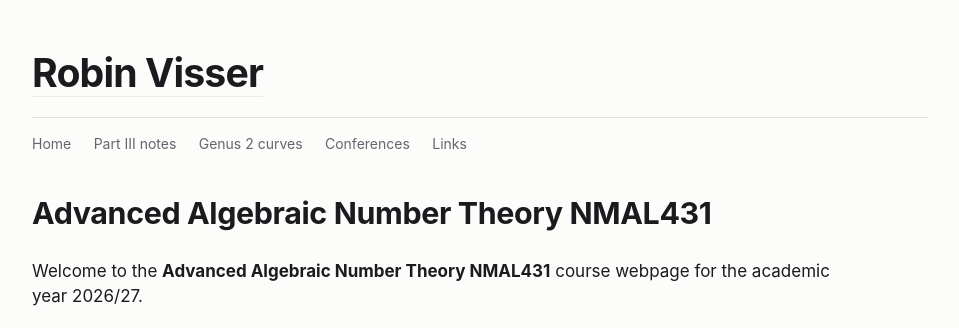
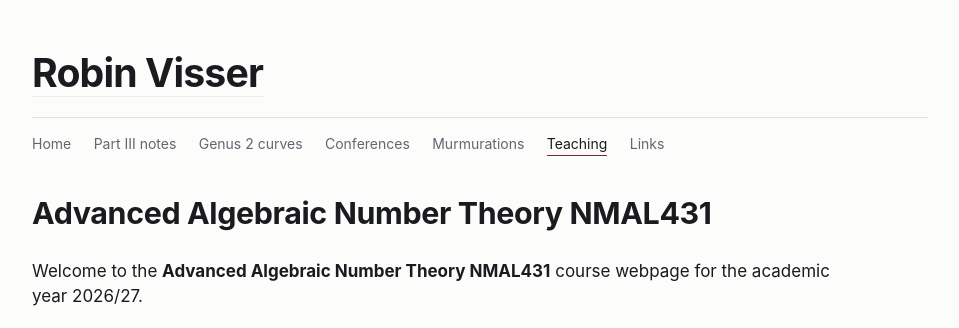
Before and after one commit to rvisser7/rvisser7.github.io, a Jekyll site: the page built from nmal431/index.md, in a window 1280 px wide. Shown: the top 328 px of the page, without its empty margins (160-1119 px from the left). Built offline with Jekyll 4.4.1, drawn with Linux system fonts in a browser that asks for light colours.

Commit message:
Add Murmurations and Teaching sections to config

```diff
--- a/_config.yml
+++ b/_config.yml
@@ -13,6 +13,7 @@ lang: en
 # "/files" and "/partiii/files" and every link on every page follows.
 files_base: "https://warwick.ac.uk/fac/sci/maths/people/staff/visser"
 partiii_base: "https://warwick.ac.uk/fac/sci/maths/people/staff/visser/partiii"
+murmurations_base: "https://warwick.ac.uk/fac/sci/maths/people/staff/visser/murmurations"
 nmal431_base: "https://warwick.ac.uk/fac/sci/maths/people/staff/visser/nmal431"
 
 markdown: kramdown
@@ -34,10 +35,12 @@ nav:
   #   url: /papers/
   - title: Conferences
     url: /conferences/
-  # - title: Murmurations
-  #   url: /murmurations/
+  - title: Murmurations
+    url: /murmurations/
   # - title: IMC training
   #   url: /imc2022/
+  - title: Teaching
+    url: /nmal431/
   - title: Links
     url: /links/
 
```
